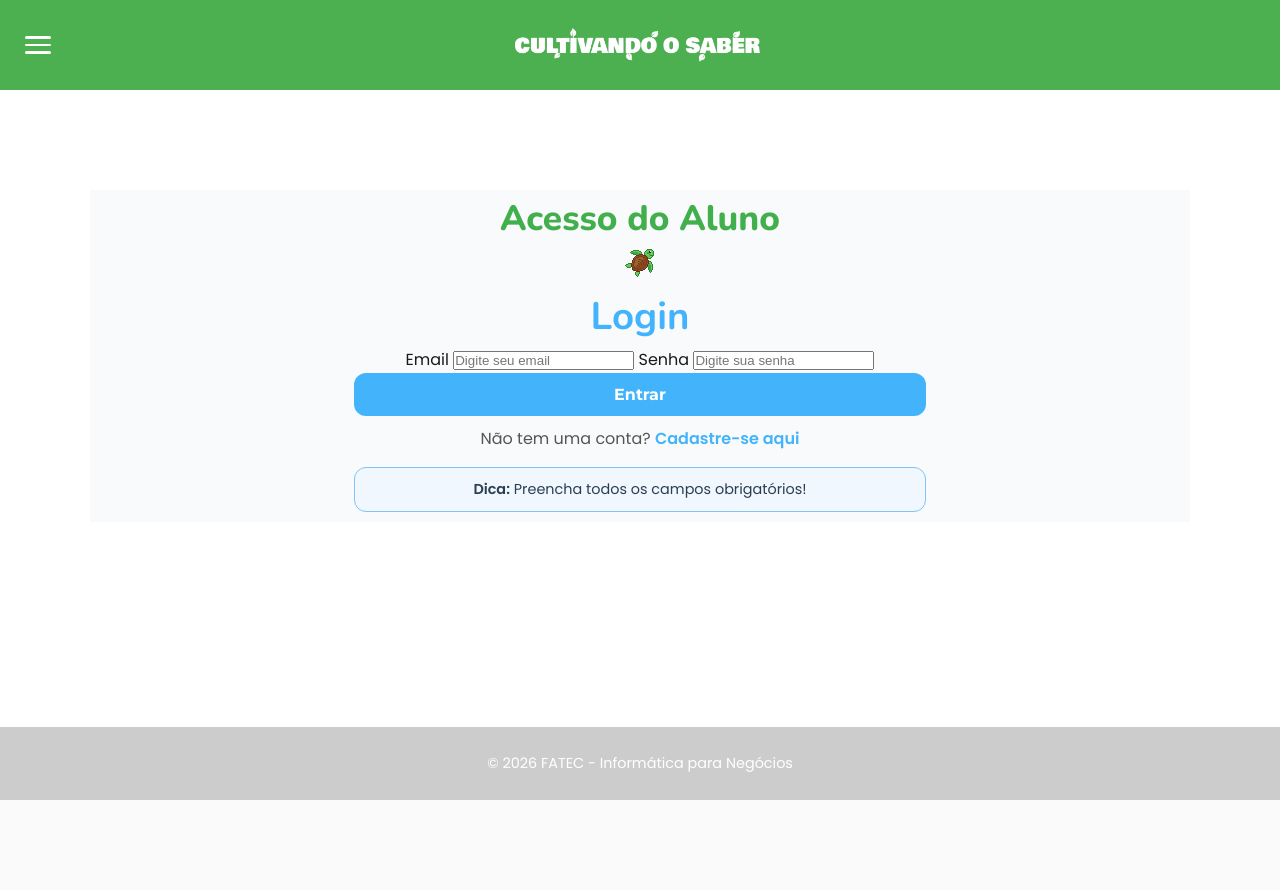
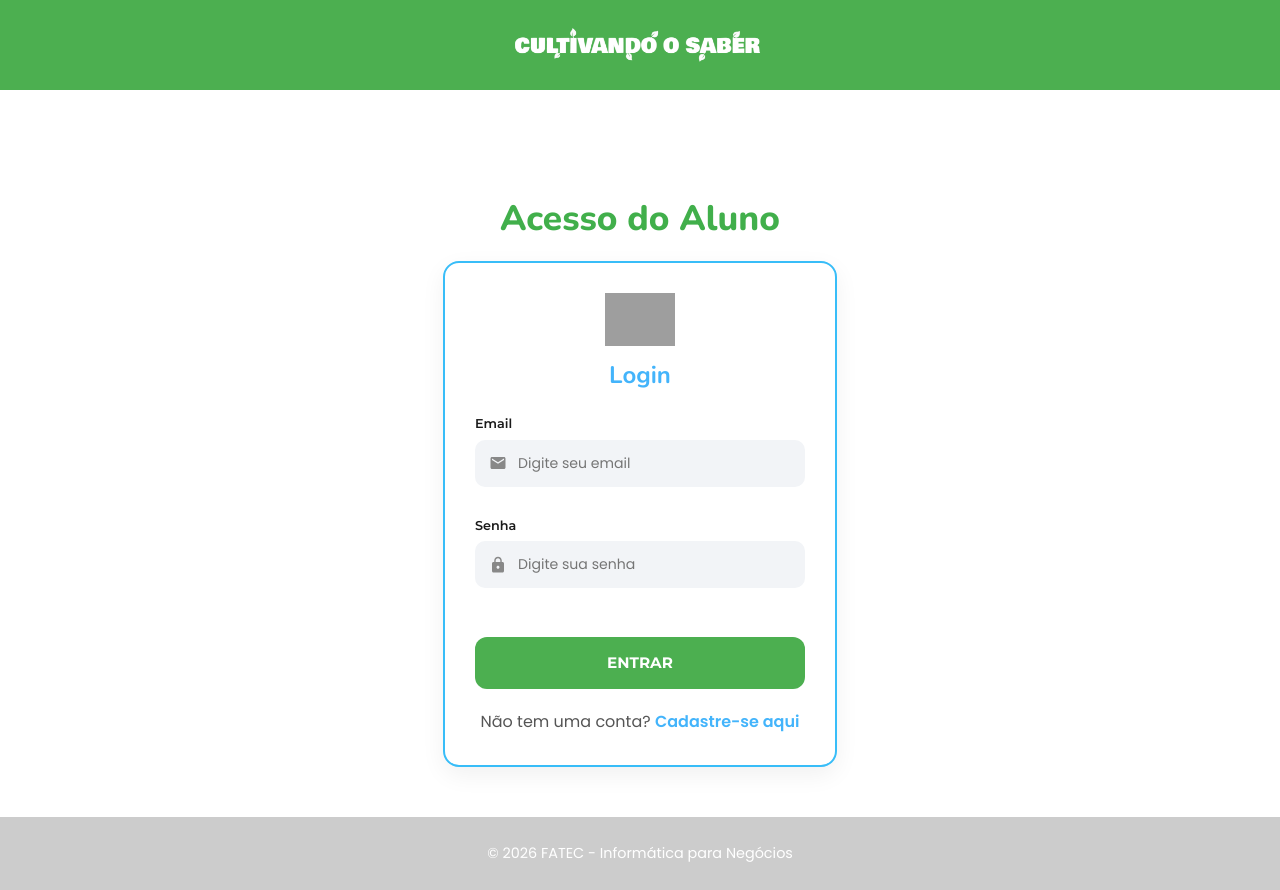
Before and after one commit to allerim-03/Jogo-ODS---TCC, a Flask app: page /login in a window 1280 px wide. Before the commit the page ends 800 px from the top, so only its background shows below. Run offline with Flask 3, Linux system fonts and the light colour scheme; grey boxes are pictures that could not be loaded.

Commit message:
ATUALIZAÇÃO

```diff
--- a/TEMPLATES/login.html
+++ b/TEMPLATES/login.html
@@ -1,11 +1,19 @@
 <!DOCTYPE html>
 <html lang="pt-br">
+
 <head>
     <meta charset="UTF-8">
     <meta name="viewport" content="width=device-width, initial-scale=1.0">
+
     <title>Cultivando o Saber - Login Aluno</title>
+
     <!-- Favicon / Ícone da guia -->
     <link rel="icon" type="image/png" href="{{ url_for('static', filename='img/icon.png') }}">
+
+    <link rel="preconnect" href="https://fonts.googleapis.com">
+    <link rel="preconnect" href="https://fonts.gstatic.com" crossorigin>
+    <link href="https://fonts.googleapis.com/css2?family=Montserrat:wght@600;700&family=Nunito:wght@700;800&family=Poppins:wght@400;600&display=swap" rel="stylesheet">
+
     <link rel="stylesheet" href="{{ url_for('static', filename='css/global.css') }}">
     <link rel="stylesheet" href="{{ url_for('static', filename='css/base.css') }}">
     <link rel="stylesheet" href="{{ url_for('static', filename='css/banner.css') }}">
@@ -24,99 +32,139 @@
     <link rel="stylesheet" href="{{ url_for('static', filename='css/textos.css') }}">
 
     <style>
-        /* Ajuste isolado apenas para centralizar a logo e ocultar os botões da direita na navbar */
+        /* CONFIGURAÇÃO GERAL */
+        * { box-sizing: border-box; }
+
+        html,
+        body {
+            margin: 0 !important;
+            padding: 0 !important;
+            background-color: #ffffff !important;
+        }
+
+        /* NAVBAR - SEM SIDEBAR E SEM HAMBÚRGUER */
         .topbar {
             display: flex !important;
             align-items: center !important;
-            justify-content: space-between !important;
+            justify-content: center !important;
             position: relative !important;
+            width: 100% !important;
+            height: 90px !important;
+            min-height: 90px !important;
+            padding: 10px 25px !important;
+            background-color: #4CAF50 !important;
+            z-index: 1000 !important;
+            margin: 0 !important;
         }
 
+        /* LOGO CENTRAL */
         .topbar-center {
             position: absolute !important;
             left: 50% !important;
             transform: translateX(-50%) !important;
+            display: flex !important;
+            justify-content: center !important;
+            align-items: center !important;
         }
 
-        .topbar-right {
-            visibility: hidden !important;
-            pointer-events: none !important;
+        .topbar .navbar-logo {
+            height: 38px !important;
+            width: auto !important;
+            display: block !important;
+        }
+
+        /* NITIDEZ DO MASCOTE DO LOGIN */
+        .login-box img {
+            image-rendering: -moz-crisp-edges !important;
+            image-rendering: -webkit-optimize-contrast !important;
+            image-rendering: pixelated !important;
+            image-rendering: crisp-edges !important;
+            width: 70px;
+            height: auto;
+            margin: 0 auto 10px auto;
+            display: block;
         }
     </style>
 </head>
 
 <body>
+
+    <!-- NAVBAR - SOMENTE LOGO -->
     <header class="topbar">
-        <input type="checkbox" id="menu-check" class="menu-checkbox">
-        <label for="menu-check" class="overlay"></label>
-
-        <div class="sidebar">
-            <div class="perfil-sidebar">
-                <span class="mascote-icon">🐢</span>
-                <p>Visitante</p>
-            </div>
-
-            <div class="sidebar-actions">
-                <a href="{{ url_for('escolha') }}" class="btn-principal btn-secundario">ENTRAR</a>
-                <a href="{{ url_for('escolha_cadastro') }}" class="btn-principal">CADASTRAR</a>
-            </div>
-        </div>
-
-        <div class="topbar-left">
-            <label for="menu-check" class="hamburger">
-                <span></span>
-                <span></span>
-                <span></span>
-            </label>
-        </div>
-
         <div class="topbar-center">
             <div class="logo">
                 <img src="{{ url_for('static', filename='img/cultsab.png') }}" alt="Cultivando o Saber" class="navbar-logo">
             </div>
         </div>
+    </header>
 
-        <div class="topbar-right">
-            <div class="topbar-actions">
-                <a href="{{ url_for('escolha') }}" class="btn-principal btn-secundario btn-sm">ENTRAR</a>
-                <a href="{{ url_for('escolha_cadastro') }}" class="btn-principal btn-sm">CADASTRAR</a>
+    <!-- CONTEÚDO PRINCIPAL -->
+    <main style="margin-top: 100px !important; padding-top: 0 !important; margin-bottom: 20px !important;">
+
+        <section class="boas-vindas" style="background: transparent !important; box-shadow: none !important; padding-top: 0 !important; margin-top: 0 !important; text-align: center;">
+
+            <h2 style="margin: 0 0 15px 0 !important; color: #41af4b !important; font-family: 'Nunito', sans-serif; font-size: 2.2rem; font-weight: 800;">
+                Acesso do Aluno
+            </h2>
+
+            <!-- Caixa do formulário idêntica à do gestor, com contorno azul -->
+            <div class="login-box" style="max-width: 500px; margin: 0 auto; background: #ffffff; padding: 30px; border-radius: 16px; border: 2px solid #38bdf8; box-shadow: 0 8px 24px rgba(0, 0, 0, 0.06);">
+
+                <img src="{{ url_for('static', filename='img/TugaPqn.png') }}" alt="Mascote Tuga">
+
+                <h1 class="texto-azul negrito" style="font-size: 1.5rem; margin-bottom: 20px;">Login</h1>
+
+                <form class="form-grid" style="text-align: left;">
+
+                    <div class="form-field col-full" style="margin-bottom: 15px;">
+                        <label for="email_aluno">Email</label>
+
+                        <div class="input-group">
+                            <input type="email" id="email_aluno" name="email" placeholder="Digite seu email" required>
+
+                            <svg viewBox="0 0 24 24">
+                                <path d="M20 4H4c-1.1 0-1.99.9-1.99 2L2 18c0 1.1.9 2 2 2h16c1.1 0 2-.9 2-2V6c0-1.1-.9-2-2-2zm0 4l-8 5-8-5V6l8 5 8-5v2z"/>
+                            </svg>
                         </div>
                     </div>
-    </header>
 
-<main style="margin-top: 100px !important; padding-top: 0 !important; min-height: auto !important; height: auto !important;">
+                    <div class="form-field col-full" style="margin-bottom: 15px;">
+                        <label for="senha_aluno">Senha</label>
 
-    <section class="boas-vindas" style="padding-top: 0 !important; margin-top: 0 !important; text-align: center;">
-        <h2 style="margin: 0 !important; color: #41af4b !important; font-family: 'Nunito', sans-serif; font-size: 2.2rem; font-weight: 800;">Acesso do Aluno</h2>
-
-        <div class="login-box">
-            <img src="{{ url_for('static', filename='img/tuga-pqn.png') }}" alt="Mascote Tuga">
-
-            <h1 class="texto-azul negrito">Login</h1>
-
-            <form action="{{ url_for('login') }}" method="POST">
-                <label for="email_aluno">Email</label>
-                <input type="email" id="email_aluno" name="email" placeholder="Digite seu email" required>
-
-                <label for="senha_aluno">Senha</label>
+                        <div class="input-group">
                             <input type="password" id="senha_aluno" name="senha" placeholder="Digite sua senha" required>
 
-                <button type="submit" class="btn-azul">Entrar</button>
+                            <svg viewBox="0 0 24 24">
+                                <path d="M18 8h-1V6c0-2.76-2.24-5-5-5S7 3.24 7 6v2H6c-1.1 0-2 .9-2 2v10c0 1.1.9 2 2 2h12c1.1 0 2-.9 2-2V10c0-1.1-.9-2-2-2zm-6 9c-1.1 0-2-.9-2-2s.9-2 2-2 2 .9 2 2-.9 2-2 2zm3.1-9H8.9V6c0-1.71 1.39-3.1 3.1-3.1 1.71 0 3.1 1.39 3.1 3.1v2z"/>
+                            </svg>
+                        </div>
+                    </div>
+
+                    <div class="form-field col-full" style="margin-top: 10px;">
+                        <a href="{{ url_for('inicio') }}" class="btn-submit btn-azul"
+                            style="width: 100%; display: block; text-align: center; text-decoration: none;">
+                            Entrar
+                        </a>
+                    </div>
+
                 </form>
 
-            <p style="margin-top:10px; color:#555;">
-                Não tem uma conta? <a href="{{ url_for('cadastro') }}" class="texto-azul negrito">Cadastre-se aqui</a>
+                <p style="margin-top: 20px; color:#555;">
+                    Não tem uma conta?
+                    <a href="/cadastro" class="texto-azul negrito">Cadastre-se aqui</a>
                 </p>
 
-            <div style="background-color: #f0f7ff; border: 1.5px solid #82c2f5; border-radius: 12px; padding: 10px; margin-top: 15px; text-align: center;">
-                <p style="margin: 0; color: #2c3e50; font-size: 0.9rem;"><strong>Dica:</strong> Preencha todos os campos obrigatórios!</p>
             </div>
-        </div>
+
         </section>
+
     </main>
 
+    <!-- RODAPÉ -->
     <footer>
         <p>© 2026 FATEC - Informática para Negócios</p>
     </footer>
+
 </body>
+
 </html>
```
Lines whose indentation alone changed are shown as unchanged.
